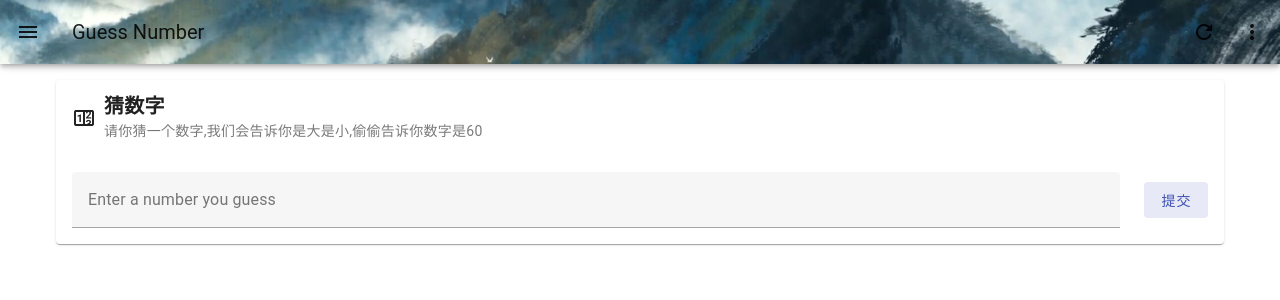
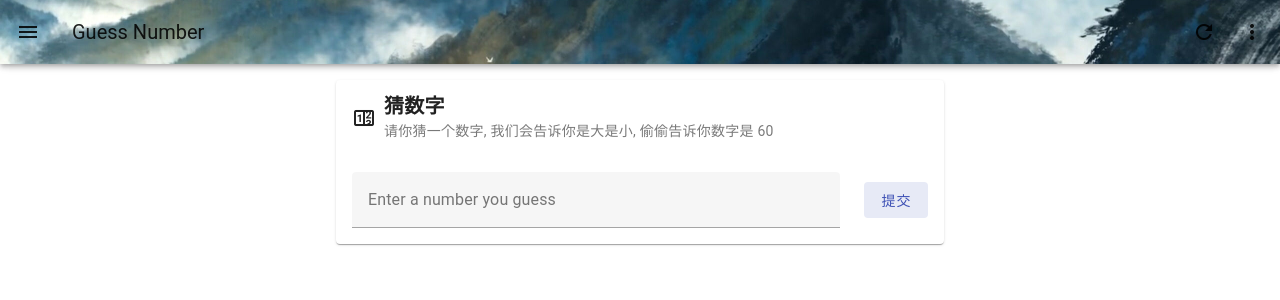
Before and after one commit to 363045841/guessNumber, a Vue app: page / in a window 1280 px wide. Shown: the top 300 px of the page. Built offline with nearby package versions, Linux system fonts and the light colour scheme.

Commit message:
game-area布局统一

```diff
--- a/src/App.vue
+++ b/src/App.vue
@@ -1,6 +1,6 @@
 <template>
   <v-app>
-    <v-main id="main">
+    <v-main id="main" :class="responsiveClass">
       <v-app-bar class="app-bar" app image="./assets/a4754a82ckef2a11a55447d8f48a81f7.jpg">
         <v-app-bar-nav-icon></v-app-bar-nav-icon>
         <template v-slot:append>
@@ -10,74 +10,119 @@
         <v-toolbar-title>Guess Number</v-toolbar-title>
       </v-app-bar>
 
-      <v-container class="guess-card">
 
-        <v-card prepend-icon="mdi-counter" :subtitle="textRealNum" width="auto">
+      <div class="guess-area">
+        <v-container class="game-area">
+
+              <v-card prepend-icon="mdi-counter" :subtitle="textRealNum">
                 <template v-slot:title>
                   <span class="font-weight-black">猜数字</span>
                 </template>
                 <v-container>
                   <v-row align="center">
                     <v-col class="d-flex justify-center align-center">
-                <v-text-field label="Enter a number you guess" hide-details="auto" v-model:model-value="numberChoose" />
+                      <v-text-field label="Enter a number you guess" hide-details="auto" v-model="numberChoose" />
                     </v-col>
                     <v-col cols="auto" class="d-flex justify-center align-center">
-                <v-btn variant="tonal" :ripple="true" @click="checkNumber(numberChoose)" color="#3F51B5">提交</v-btn>
+                      <v-btn variant="tonal" :ripple="true" @click="checkNumber" color="#3F51B5">提交</v-btn>
                     </v-col>
                   </v-row>
                 </v-container>
               </v-card>
+
         </v-container>
 
-      <v-container>
+        <v-container class="game-area">
+          <v-row align="center" justify="center">
+            <v-col class="d-flex justify-center align-center">
               <v-alert v-if="winAttribute" text="你答对了" title="Alert title" type="success">
               </v-alert>
               <v-alert v-if="showError" text="你答错了" title="Alert title" type="error">
               </v-alert>
+            </v-col>
+          </v-row>
         </v-container>
+      </div>
     </v-main>
   </v-app>
 </template>
 
 <script lang="ts" setup>
-let numberChoose = ref<string | null>(null)
-let randomNum = ref(Math.floor(Math.random() * 100))
-let winAttribute = ref<boolean>(false)
-let textRealNum = computed<string>(() => {
-  return '请你猜一个数字,我们会告诉你是大是小,偷偷告诉你数字是' + randomNum.value
+import { ref, computed } from 'vue'
+
+const numberChoose = ref<string | null>(null)
+const randomNum = ref(Math.floor(Math.random() * 100))
+const winAttribute = ref<boolean>(false)
+const showError = ref<boolean>(false)
+
+const textRealNum = computed<string>(() => {
+  return `请你猜一个数字, 我们会告诉你是大是小, 偷偷告诉你数字是 ${randomNum.value}`
 })
-let showError = ref<boolean>(false)
-function checkNumber(inputNum: (string | null)) {
-  numberChoose.value = null
-  console.log(inputNum)
-  if (inputNum === '') {
-    alert('please input a number')
+
+const responsiveClass = computed<string>(() => {
+  console.log(window.innerWidth < 600 ? 'mobile' : 'desktop')
+  return window.innerWidth < 600 ? 'mobile' : 'desktop'
+})
+
+function checkNumber() {
+  if (numberChoose.value === null || numberChoose.value.trim() === '') {
+    showAlert('please input a number')
+    return
   }
-  const num = Number(inputNum)
-  if (!Number.isNaN(num)) {
+
+  const num = Number(numberChoose.value)
+  if (isNaN(num)) {
+    showAlert('please input a number')
+    return
+  }
+
   if (num > randomNum.value) {
-      alert('too big')
-      showError.value = true
-      setTimeout(() => {
-        showError.value = false
-      }, 2000);
+    showAlert('too big', 'error')
   } else if (num < randomNum.value) {
-      alert('too small')
-      showError.value = true
-      setTimeout(() => {
-        showError.value = false
-      }, 2000);
+    showAlert('too small', 'error')
   } else {
     winAttribute.value = true
     setTimeout(() => {
       winAttribute.value = false
       randomNum.value = Math.floor(Math.random() * 100)
-      }, 2000);
+    }, 2000)
   }
+
+  numberChoose.value = null
+}
+
+function showAlert(message: string, type: 'error' | 'success' = 'error') {
+  if (type === 'error') {
+    showError.value = true
+    /* setTimeout(() => {
+      showError.value = false
+    }, 2000) */
   } else {
-    alert('please input a number')
+    winAttribute.value = true
+    setTimeout(() => {
+      winAttribute.value = false
+    }, 2000)
   }
 }
 </script>
 
-<style scoped></style>
+<style scoped>
+.mobile .game-area {
+  width: 90%;
+}
+
+.desktop .game-area {
+  width: 50%;
+}
+
+.guess-area {
+  margin: auto;
+  display: flex;
+  flex-direction: column;
+  align-items: center;
+}
+
+.game-area {
+  margin: auto;
+}
+</style>
```
Lines whose indentation alone changed are shown as unchanged.
